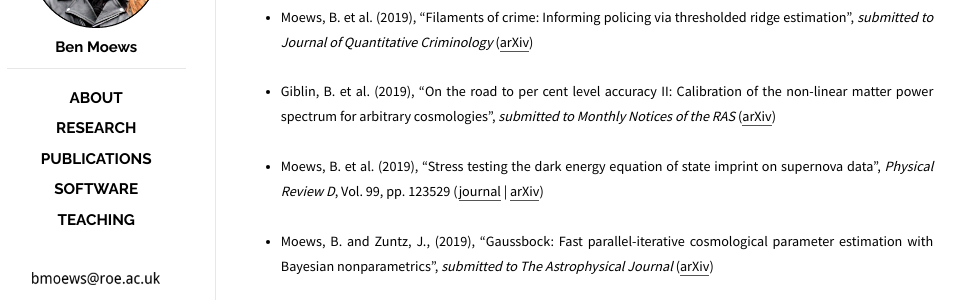
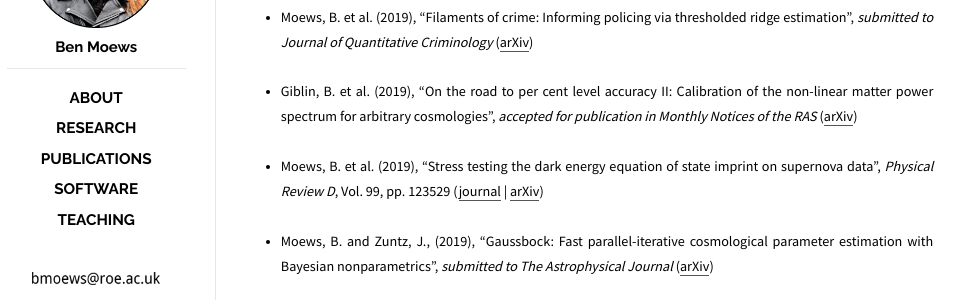
Before and after one commit to moews/moews.github.io, a Jekyll site: the page built from _posts/2017-03-25-publications.md, in a window 1280 px wide. Shown: the part 152-452 px from the top of the page, without its empty margins (143-1109 px from the left). Built offline with Jekyll 4.4.1, drawn with Linux system fonts in a browser that asks for light colours.

Commit message:
Update 2017-03-25-publications.md

```diff
--- a/_posts/2017-03-25-publications.md
+++ b/_posts/2017-03-25-publications.md
@@ -12,7 +12,7 @@
 
 * <small>Moews, B. et al. (2019), "Filaments of crime: Informing policing via thresholded ridge estimation", _submitted to Journal of Quantitative Criminology_ ([arXiv](https://arxiv.org/abs/1907.03206))</small>
 
-* <small>Giblin, B. et al. (2019), "On the road to per cent level accuracy II: Calibration of the non-linear matter power spectrum for arbitrary cosmologies", _submitted to Monthly Notices of the RAS_ ([arXiv](https://arxiv.org/abs/1906.02742))</small>
+* <small>Giblin, B. et al. (2019), "On the road to per cent level accuracy II: Calibration of the non-linear matter power spectrum for arbitrary cosmologies", _accepted for publication in Monthly Notices of the RAS_ ([arXiv](https://arxiv.org/abs/1906.02742))</small>
 
 * <small>Moews, B. et al. (2019), "Stress testing the dark energy equation of state imprint on supernova data", _Physical Review D_, Vol. 99, pp. 123529 ([journal](https://doi.org/10.1103/PhysRevD.99.123529) | [arXiv](https://arxiv.org/abs/1812.09786))</small>
 
```
